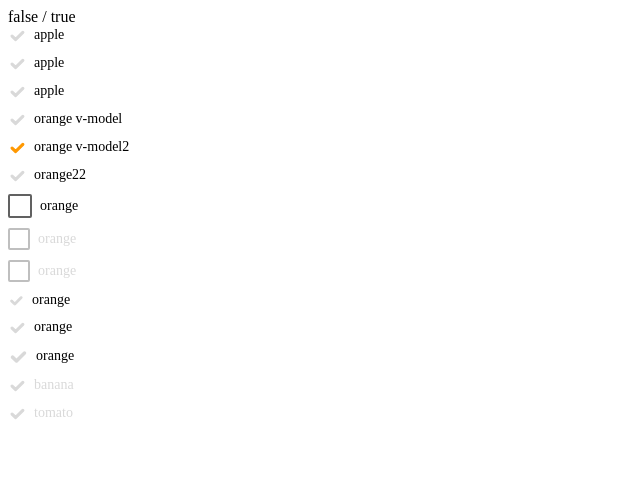
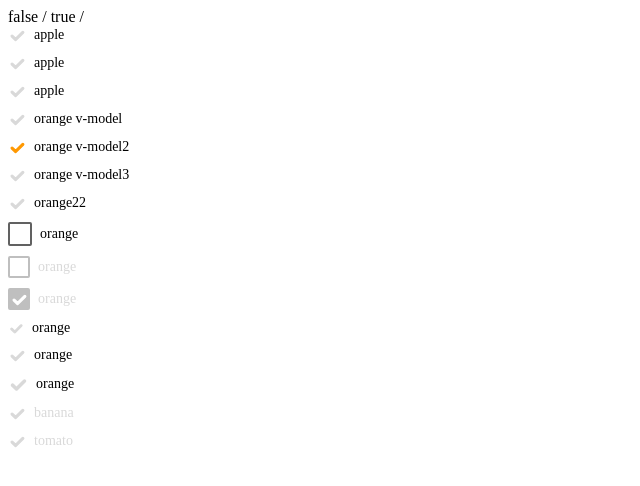
Before and after one commit to katanazero86/edge-checkbox-next, a Vue app: page / in a window 1280 px wide. Shown: the top 486 px of the page, without its empty margins (0-640 px from the left). Built offline with nearby package versions, Linux system fonts and the light colour scheme.

Commit message:
[체크박스 컴포넌트] npm repository 에 출시할.. 컴포넌트 제작중..

```diff
--- a/src/App.vue
+++ b/src/App.vue
@@ -4,31 +4,34 @@
     import {ref} from 'vue';
     import EdgeCheckbox from './components/EdgeCheckbox/EdgeCheckbox.vue';
 
-    const handleChange = (checked: boolean) => {
-        console.log(checked);
-        console.log('v-model', isChecked.value);
+    const handleChange = (checked: boolean, value: string, el: any) => {
+        console.log(checked, value, el);
     }
 
     const isChecked = ref(false);
     const isChecked2 = ref(true);
-
+    const isChecked3 = ref('');
 
 
 </script>
 
 <template>
-  {{isChecked}} / {{isChecked2}}
+  {{isChecked}} / {{isChecked2}} / {{isChecked3}}
   <EdgeCheckbox option="apple" color="primary" @change="handleChange"/>
   <EdgeCheckbox option="apple" color="secondary" @change="handleChange"/>
   <EdgeCheckbox option="apple" color="red" @change="handleChange"/>
 
-  <EdgeCheckbox option="orange v-model" color="orange" v-model:modelChecked="isChecked"/>
-  <EdgeCheckbox option="orange v-model2" color="orange" v-model:modelChecked="isChecked2"/>
+  <EdgeCheckbox option="orange v-model" color="orange" v-model="isChecked"/>
+  <EdgeCheckbox option="orange v-model2" color="orange" v-model="isChecked2"/>
+  <EdgeCheckbox option="orange v-model3" color="orange" v-model="isChecked3"/>
+
+<!--  <EdgeCheckbox option="orange v-model3" value="하이루" color="orange" v-model:modelCheckedArray="isChecked3"/>-->
+<!--  <EdgeCheckbox option="orange v-model3" value="방가웡" color="orange" v-model:modelCheckedArray="isChecked3"/>-->
   <EdgeCheckbox option="orange22" color="orange" checked @change="handleChange"/>
 
   <EdgeCheckbox option="orange" color="orange" @change="handleChange" border size="lg"/>
   <EdgeCheckbox option="orange" color="orange" @change="handleChange" border disabled/>
-  <EdgeCheckbox option="orange" color="orange" @change="handleChange" border disabled checked/>
+  <EdgeCheckbox option="orange" color="orange" @change="handleChange" border disabled :modelValue="true"/>
 
   <EdgeCheckbox option="orange" color="red" @change="handleChange" size="sm"/>
   <EdgeCheckbox option="orange" color="orange" @change="handleChange" size="md"/>
--- a/src/components/EdgeCheckbox/EdgeCheckbox.vue
+++ b/src/components/EdgeCheckbox/EdgeCheckbox.vue
@@ -1,7 +1,7 @@
 <template>
   <div class="edge-checkbox" :class="[disabled && 'edge-checkbox--disabled', border && 'edge-checkbox--border']">
     <label class="edge-checkbox__label label" @change="handleCheckboxChange">
-      <input type="checkbox" :name="name" :id="id" :disabled="disabled" :value="value" :checked="modelChecked">
+      <input type="checkbox" :name="name" :id="id" :disabled="disabled" :value="value" :checked="!!modelValue">
       <Check class="checkbox--unchecked" :width="checkboxSize.width" :height="checkboxSize.height"
              :color="checkboxColor.unchecked"
              :style="[(border && disabled) && {borderColor : '#bfbfbf'}]" :disabled="disabled"/>
@@ -46,17 +46,17 @@
         name: {type: String, default: ''},
         id: {type: String, default: ''},
         disabled: {type: Boolean, default: false},
-        value: {type: [String, Number], default: ''},
+        value: {type: String, default: ''},
         width: {type: Number, default: 16},
         height: {type: Number, default: 16},
         color: {type: String, default: 'primary'},
         option: {type: String, default: ''},
         border: {type: Boolean, default: false},
         size: {type: String, default: 'md'},
-        modelChecked: {type: [Boolean, Array], default: false},
+        modelValue: {type: [String, Boolean, Array], default: false},
     });
 
-    const emit = defineEmits(['change', 'update:modelChecked']);
+    const emit = defineEmits(['change', 'update:modelValue']);
 
     const checkboxColor = computed(() => {
         if (typeof props.color !== 'string') return colorScheme.primary;
@@ -131,8 +131,9 @@
 
     const handleCheckboxChange = (e: Event) => {
         e.stopPropagation();
-        // emit('change', e.target.checked);
-        emit('update:modelChecked', e.target.checked);
+        emit('change', e.target.checked, e.target.value, e.target);
+        emit('update:modelValue', e.target.checked);
+//         if(typeof props.modelValue === 'boolean')
     }
 
 </script>
```
